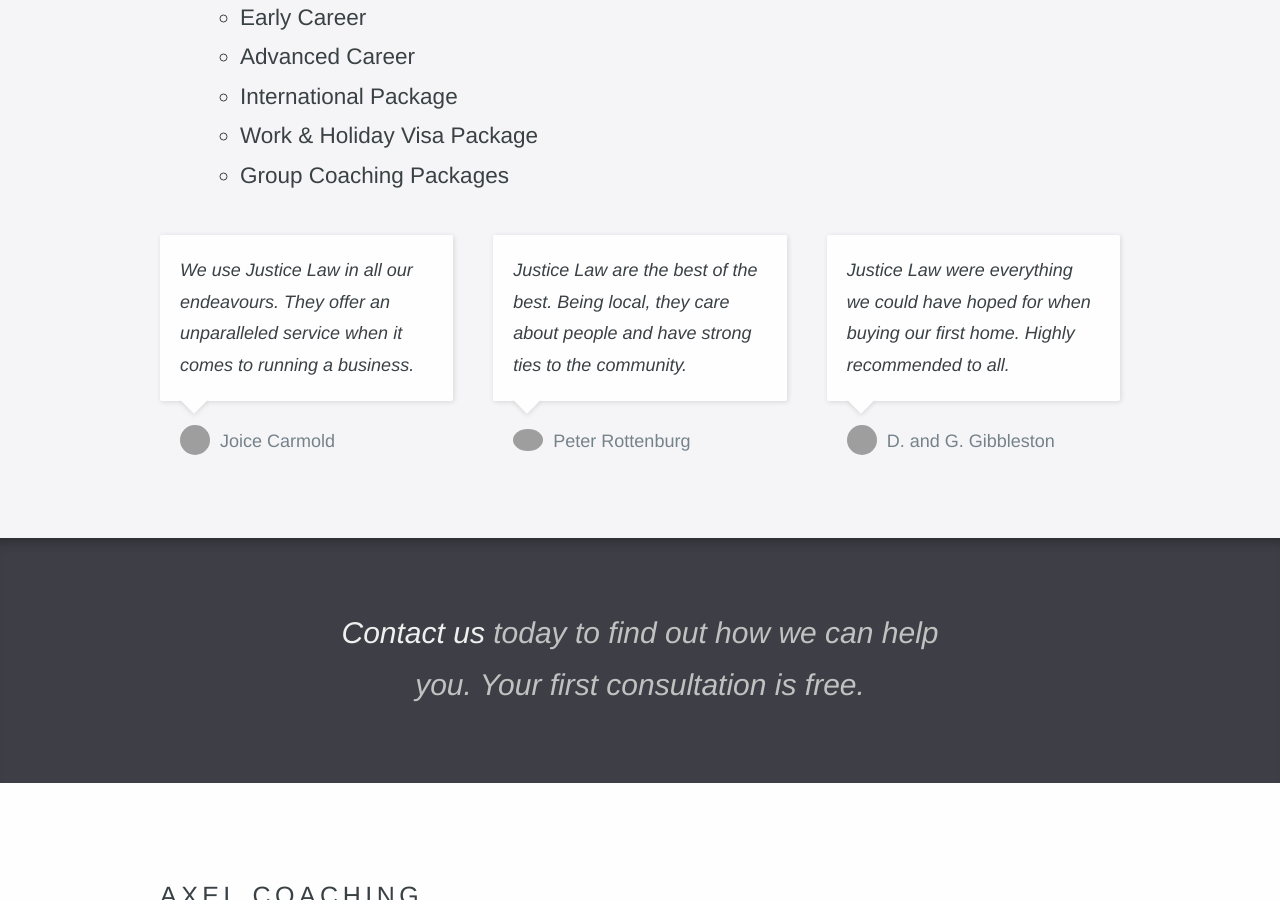
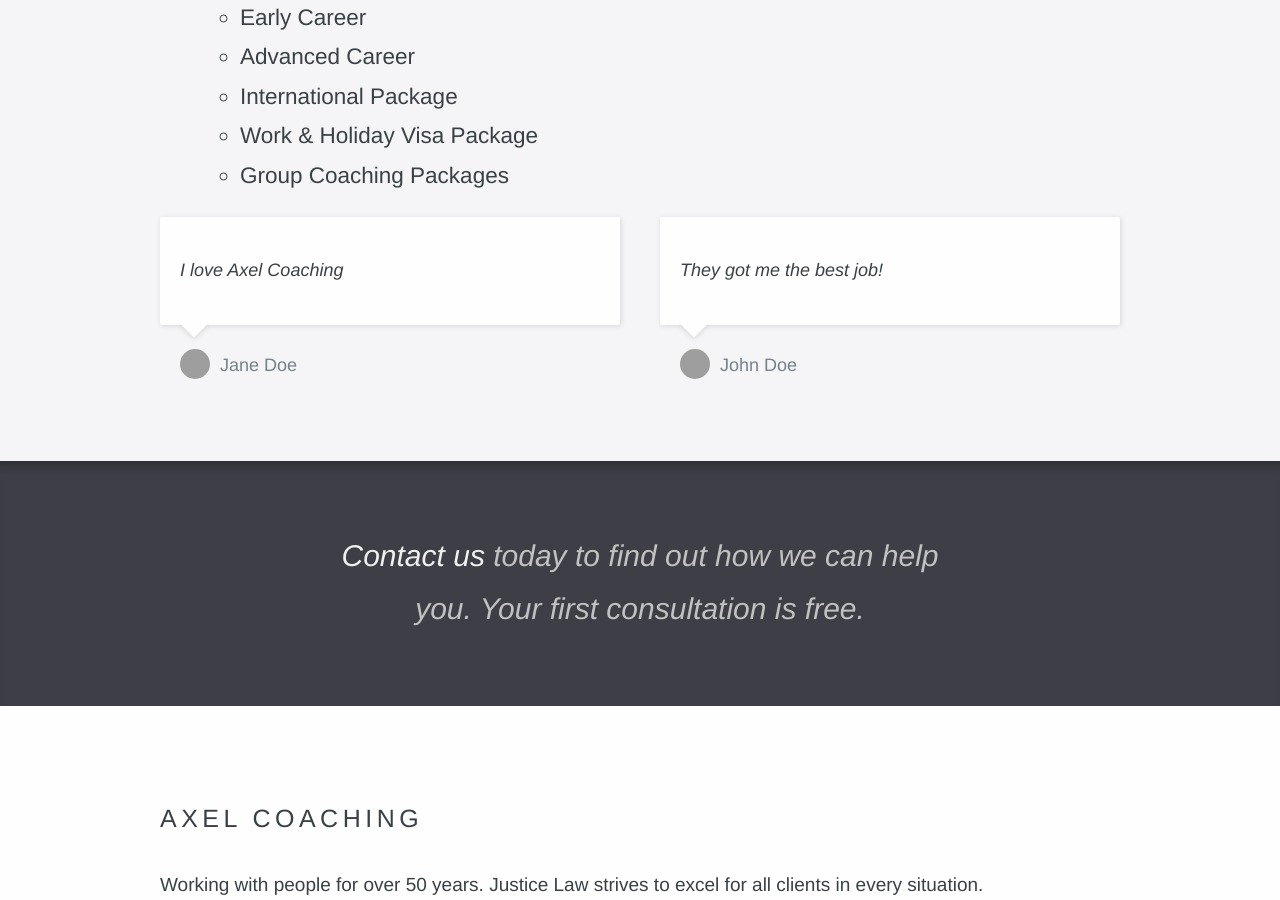
Before and after one commit to asabourin/axelcoaching, a Jekyll site: the page built from index.html, in a window 1280 px wide and 900 px high, scrolled down 862 px. Built offline with Jekyll 4.4.1, drawn with Linux system fonts in a browser that asks for light colours; a script that is not in the unit is left out; grey boxes are pictures that could not be loaded.

Commit message:
testimonials

```diff
--- a/_layouts/default.html
+++ b/_layouts/default.html
@@ -34,7 +34,7 @@
 		<header>
 			<div class="container">
 				<div class="logo-wrapper">
-					<img class="logo" src="/images/axelcoaching.png">
+					<a href="{{site.url}}"><img class="logo" src="/images/axelcoaching.png"></a>
 				</div>
 				<nav>
 					<ul>
--- a/index.html
+++ b/index.html
@@ -1,22 +1,6 @@
 ---
 title:
 call_to_action: Contact
-background_image_path:
-large_header: false
-testimonials:
-  - message: We use Justice Law in all our endeavours. They offer an unparalleled service when it comes to running a business.
-    image: "//placekitten.com/g/60/60?a=.png"
-    name: Joice Carmold
-  - message: Justice Law are the best of the best. Being local, they care about people and have strong ties to the community.
-    image: "//fillmurray.com/60/60?a=.png"
-    name: Peter Rottenburg
-  - message: Justice Law were everything we could have hoped for when buying our first home. Highly recommended to all.
-    image: "//placebear.com/60/60?a=.png"
-    name: D. and G. Gibbleston
-_options:
-  image:
-    width: 60
-    height: 60
 ---
 
 <div class="editable">
@@ -43,9 +27,9 @@ _options:
 </div>
 
 <div class="testimonials">
-	{% for testimonial in page.testimonials %}
+	{% for testimonial in site.testimonials %}
 		<blockquote class="testimonial">
-			<p class="testimonial-message">{{ testimonial.message }}</p>
+			<div class="testimonial-message">{{ testimonial.content }}</div>
 			<p class="testimonial-author"><img src="{% include relative-src.html src=testimonial.image %}" alt="Photo of {{ testimonial.name }}"> {{ testimonial.name }}</p>
 		</blockquote>
 	{% endfor %}
```
Also changed, not shown: _testimonials/jane-doe.md (+0 -2 lines), _testimonials/john-doe.md (+0 -2 lines).
